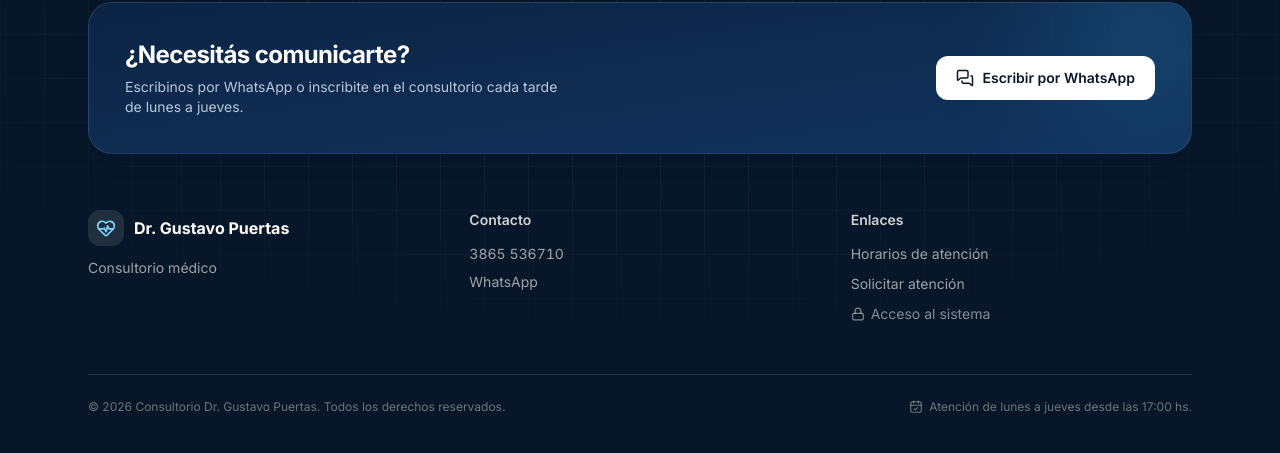
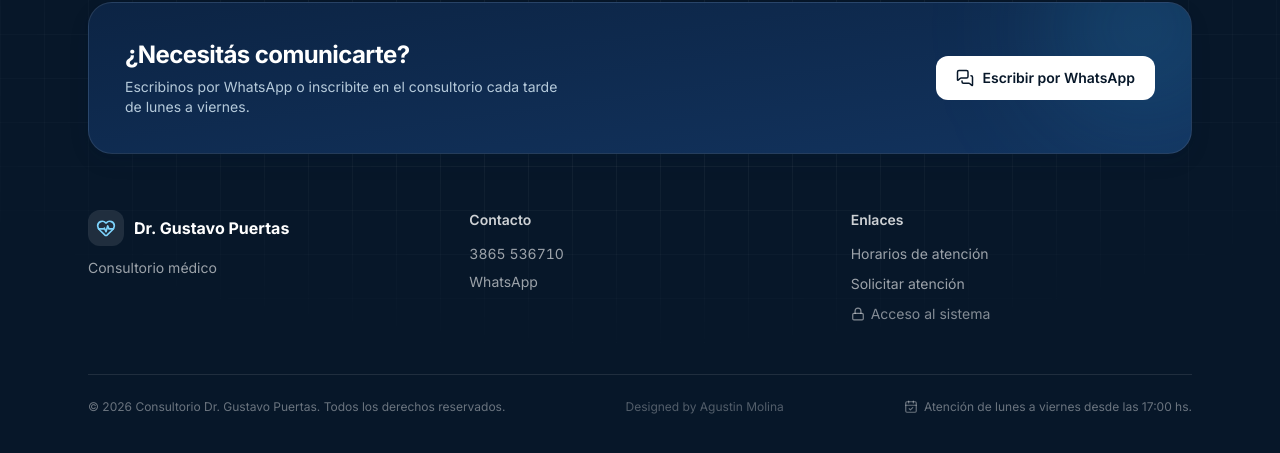
Before and after one commit to juanagustinml10/consultorio-app, a React (Vite) app in the folder frontend/: page / in a window 1280 px wide. Shown: the part 3683-4136 px from the top of the page. Built offline with nearby package versions, Linux system fonts and the light colour scheme; no server answers.

Commit message:
chore: actualizar horario a lunes a viernes y agregar credito de diseno en el footer

```diff
--- a/frontend/src/components/public/FAQFooter.tsx
+++ b/frontend/src/components/public/FAQFooter.tsx
@@ -81,7 +81,7 @@ export function SiteFooter() {
           <div className="relative">
             <h2 className="text-xl font-bold tracking-tight sm:text-2xl">¿Necesitás comunicarte?</h2>
             <p className="mt-1.5 max-w-md text-sm text-accent-100/80">
-              Escribinos por WhatsApp o inscribite en el consultorio cada tarde de lunes a jueves.
+              Escribinos por WhatsApp o inscribite en el consultorio cada tarde de lunes a viernes.
             </p>
           </div>
           <a
@@ -153,9 +153,10 @@ export function SiteFooter() {
         </div>
         <div className="mt-12 flex flex-col gap-2 border-t border-white/10 pt-6 text-xs text-white/40 sm:flex-row sm:items-center sm:justify-between">
           <p>© {ANIO} Consultorio {perfilMedico.nombre}. Todos los derechos reservados.</p>
+          <p className="text-white/30">Designed by Agustin Molina</p>
           <p className="inline-flex items-center gap-1.5">
             <CalendarCheck className="h-3.5 w-3.5" aria-hidden="true" />
-            Atención de lunes a jueves desde las 17:00 hs.
+            Atención de lunes a viernes desde las 17:00 hs.
           </p>
         </div>
       </div>
--- a/frontend/src/data/sitio.ts
+++ b/frontend/src/data/sitio.ts
@@ -40,7 +40,7 @@ export const preguntasFrecuentes = [
   {
     pregunta: '¿Cómo solicito una atención?',
     respuesta:
-      'Presentate en el consultorio de lunes a jueves a partir de las 17:00 hs e inscribite al llegar. La atención se da por orden de inscripción del día.',
+      'Presentate en el consultorio de lunes a viernes a partir de las 17:00 hs e inscribite al llegar. La atención se da por orden de inscripción del día.',
   },
   {
     pregunta: '¿Cómo funciona la inscripción diaria?',
@@ -49,7 +49,7 @@ export const preguntasFrecuentes = [
   },
   {
     pregunta: '¿Cuándo atiende el consultorio?',
-    respuesta: 'Lunes a jueves, a partir de las 17:00 hs.',
+    respuesta: 'Lunes a viernes, a partir de las 17:00 hs.',
   },
   {
     pregunta: '¿Puedo cancelar mi inscripción del día?',
```
